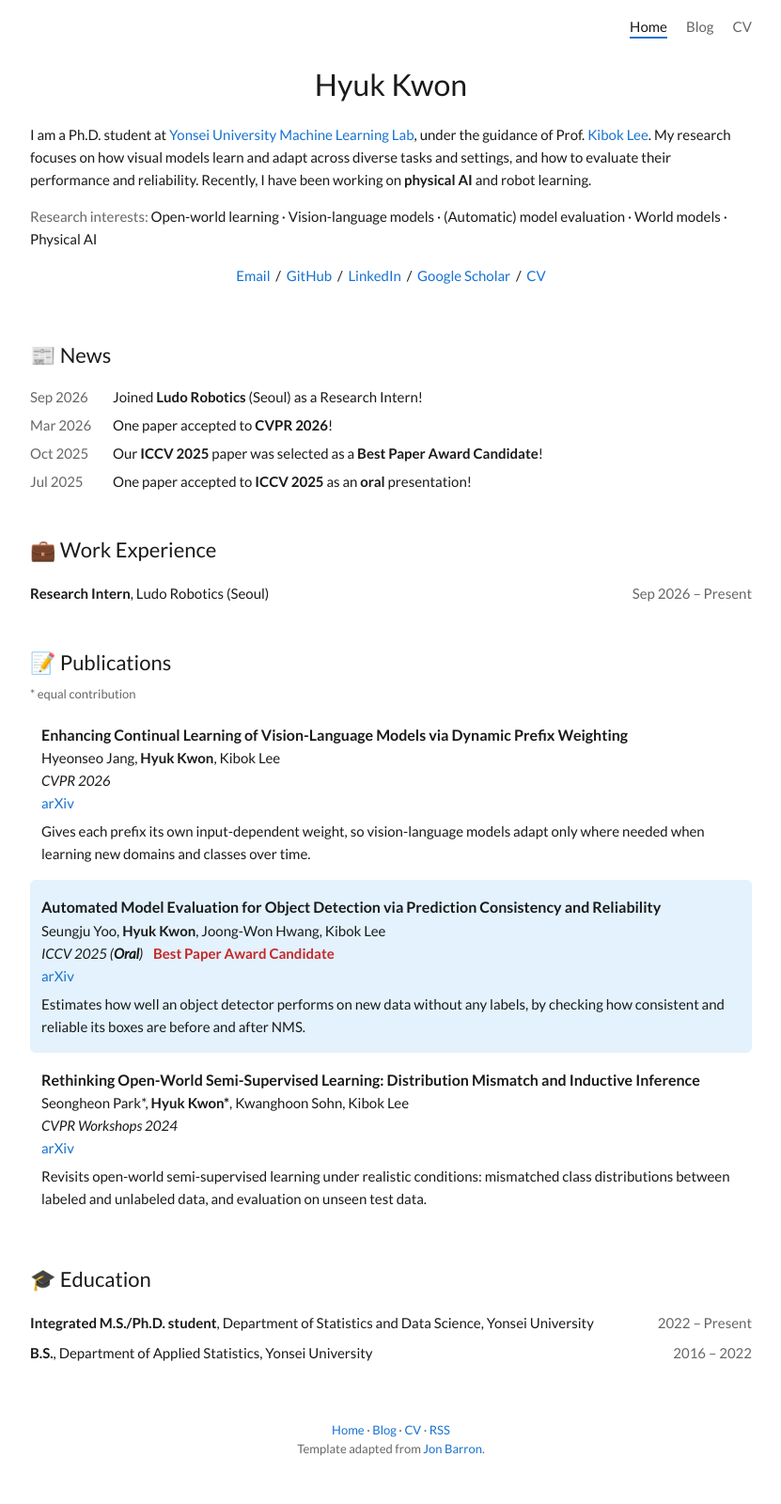
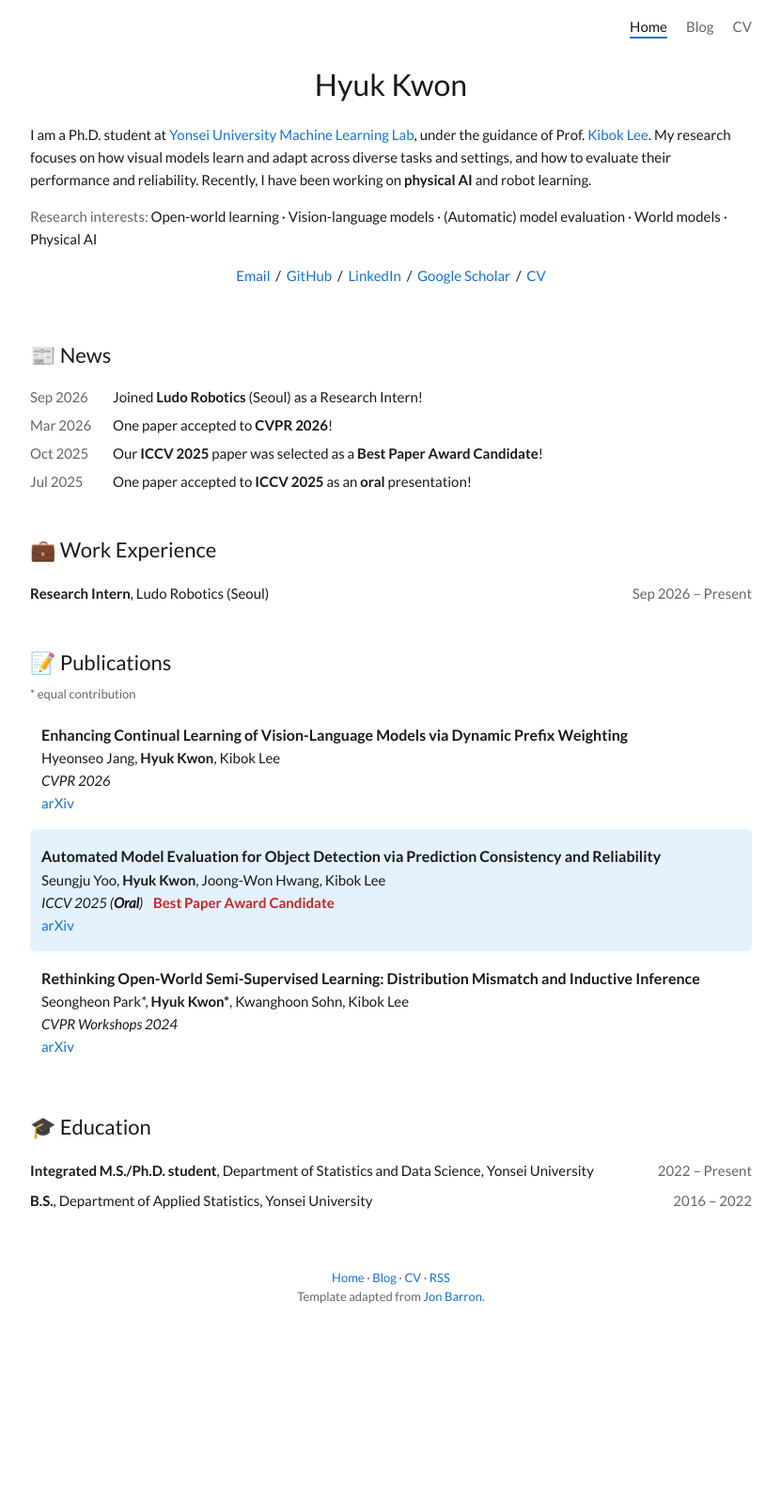
Before and after one commit to kh12043/kh12043.github.io, a Jekyll site: the page built from index.html, in a window 1280 px wide. Shown: the whole page at 94% size, without its empty margins (224-1055 px from the left). Built offline with Jekyll 4.4.1, drawn with Linux system fonts in a browser that asks for light colours; after the commit the page ends 1438 px from its top, so only the background shows below that.

```diff
--- a/_data/publications.yml
+++ b/_data/publications.yml
@@ -8,7 +8,6 @@
 - title: "Enhancing Continual Learning of Vision-Language Models via Dynamic Prefix Weighting"
   authors: "Hyeonseo Jang, <b>Hyuk Kwon</b>, Kibok Lee"
   venue: "CVPR 2026"
-  summary: "Gives each prefix its own input-dependent weight, so vision-language models adapt only where needed when learning new domains and classes over time."
   links:
     - name: arXiv
       url: https://arxiv.org/abs/2604.18075
@@ -17,7 +16,6 @@
   authors: "Seungju Yoo, <b>Hyuk Kwon</b>, Joong-Won Hwang, Kibok Lee"
   venue: "ICCV 2025 (<b>Oral</b>)"
   award: "Best Paper Award Candidate"
-  summary: "Estimates how well an object detector performs on new data without any labels, by checking how consistent and reliable its boxes are before and after NMS."
   highlight: true
   links:
     - name: arXiv
@@ -26,7 +24,6 @@
 - title: "Rethinking Open-World Semi-Supervised Learning: Distribution Mismatch and Inductive Inference"
   authors: "Seongheon Park*, <b>Hyuk Kwon*</b>, Kwanghoon Sohn, Kibok Lee"
   venue: "CVPR Workshops 2024"
-  summary: "Revisits open-world semi-supervised learning under realistic conditions: mismatched class distributions between labeled and unlabeled data, and evaluation on unseen test data."
   links:
     - name: arXiv
       url: https://arxiv.org/abs/2405.20829
```
